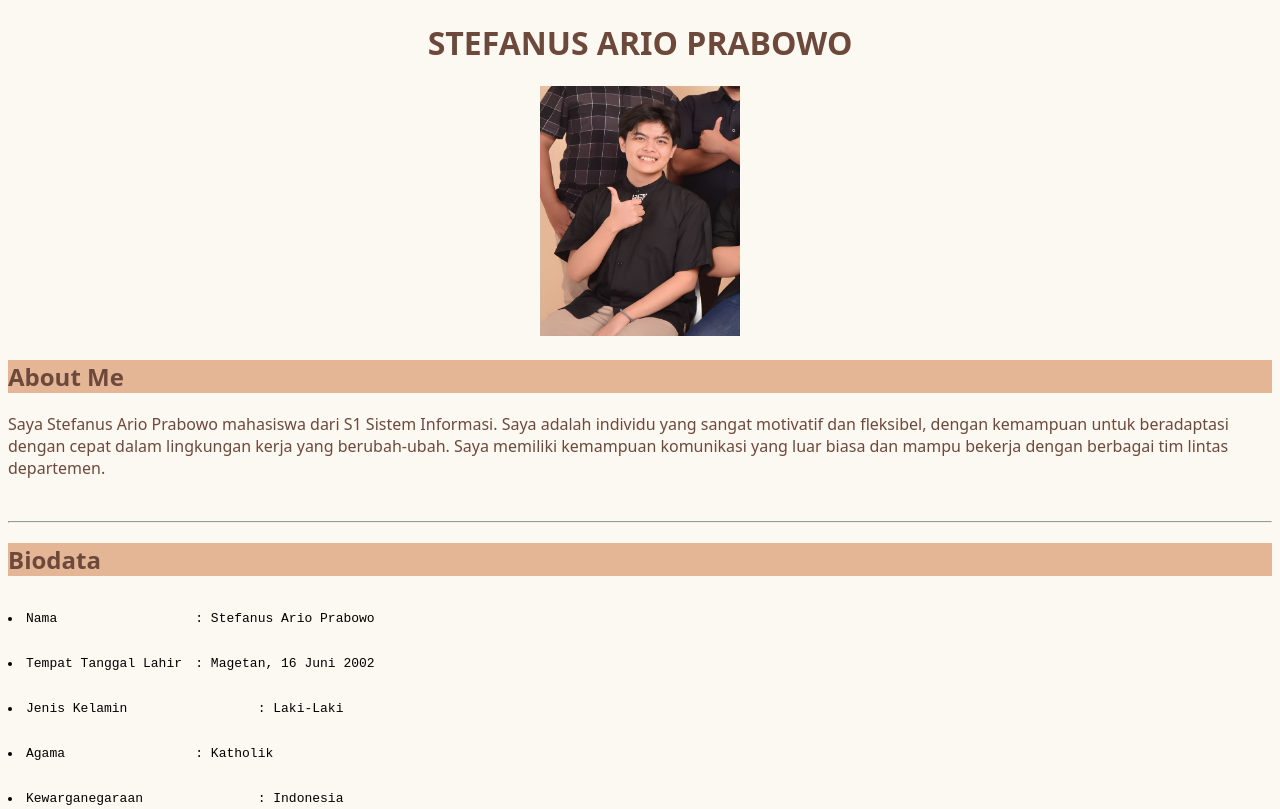
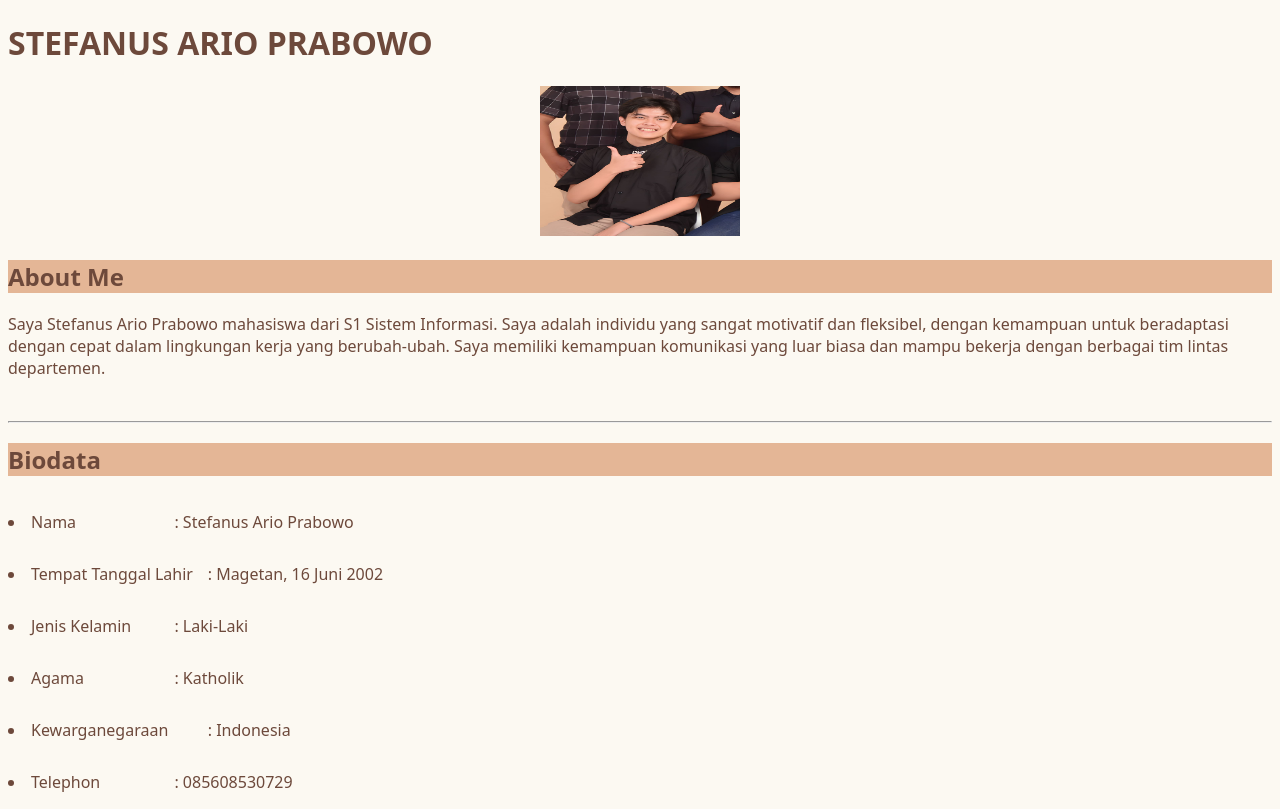
Before and after one commit to stefanario/wad_project1, a plain HTML site: page index.html in a window 1280 px wide. Shown: the top 809 px of the page. Drawn offline with Linux system fonts and the light colour scheme.

Commit message:
Update index.html

```diff
--- a/index.html
+++ b/index.html
@@ -2,19 +2,37 @@
 <html>
 	<head>
 		<title>CV ONLINE</title>
+		<style>
+			h1{
+				color:#6d493b;
+				font-family:sans;
+				align="center";
+			}
+
+			p,li{
+				color:#6d493b;
+				font-family:sans;
+			}
+			h2{
+				color:#6d493b;
+				font-family:sans;
+				background-color: #E4B696;
+			}
+		</style>
 	</head>
+
 	<body style = "background-color: #FCF9F2">
-		<h1 style="color:#6d493b;font-family:sans" align="center">STEFANUS ARIO PRABOWO</h1>
-		<p><center><img src="foto.jpeg" width="200" height="250"></center></p>
+		<h1>STEFANUS ARIO PRABOWO</h1>
+		<p><center><img src="foto.jpeg" width="200" height="150"></center></p>
 
-		<h2 style="color:#6d493b;font-family:sans;background-color: #E4B696">About Me</h2>
-		<p style="color:#6d493b;font-family:sans">
+		<h2>About Me</h2>
+		<p>
 			Saya Stefanus Ario Prabowo mahasiswa dari S1 Sistem Informasi. Saya adalah individu yang sangat motivatif dan fleksibel, dengan kemampuan untuk beradaptasi dengan cepat dalam lingkungan kerja yang berubah-ubah. Saya memiliki kemampuan komunikasi yang luar biasa dan mampu bekerja dengan berbagai tim lintas departemen.
 		</p>
 
 		<br/>
 		<hr>
-		<h2 style="color:#6d493b;font-family:sans;background-color: #E4B696">Biodata</h2>
+		<h2>Biodata</h2>
 		<pre>
 			<li>Nama 			: Stefanus Ario Prabowo				</li>
 			<li>Tempat Tanggal Lahir 	: Magetan, 16 Juni 2002				</li>
@@ -25,7 +43,7 @@
 			<li>Email			: stefanario@student.telkomuniversity.ac.id	</li>
 		</pre>
 		<hr>
-		<h2 style="color:#6d493b;font-family:sans;background-color: #E4B696">Riwayat Pendidikan</h2>
+		<h2>Riwayat Pendidikan</h2>
 			    <table border="1" cellpadding="10">
 			        <tr>
 			            <td>Pendidikan</td>
@@ -54,13 +72,13 @@
 			    </table>
 		<br/>
 		<hr>
-		<h2 style="color:#6d493b;font-family:sans;background-color: #E4B696">Pengalaman Kerja</h2>
+		<h2>Pengalaman Kerja</h2>
 		<ul>
 			<li>2020 			: Magang di Griya Media Nusantara		</li>
 		</ul>
 		<br/>
 		<hr>
-		<h2 style="color:#6d493b;font-family:sans;background-color: #E4B696">Pengalaman Organisasi</h2>
+		<h2>Pengalaman Organisasi</h2>
 		<ul>
 			<li>2022 			: Komunitas Koalisi (Divisi PR)			</li>
 			<li>2023 			: Panitia PKKMB 2023 (LO)			</li>
```
